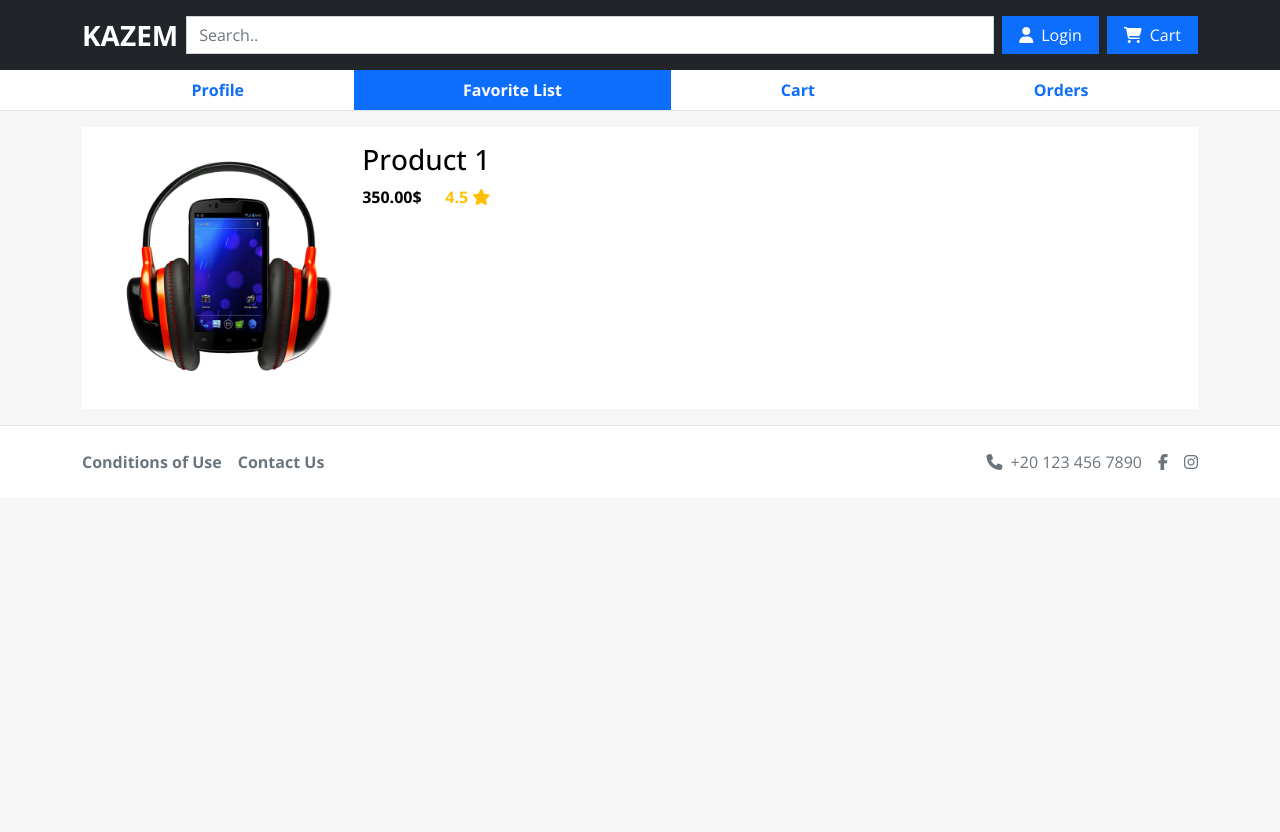
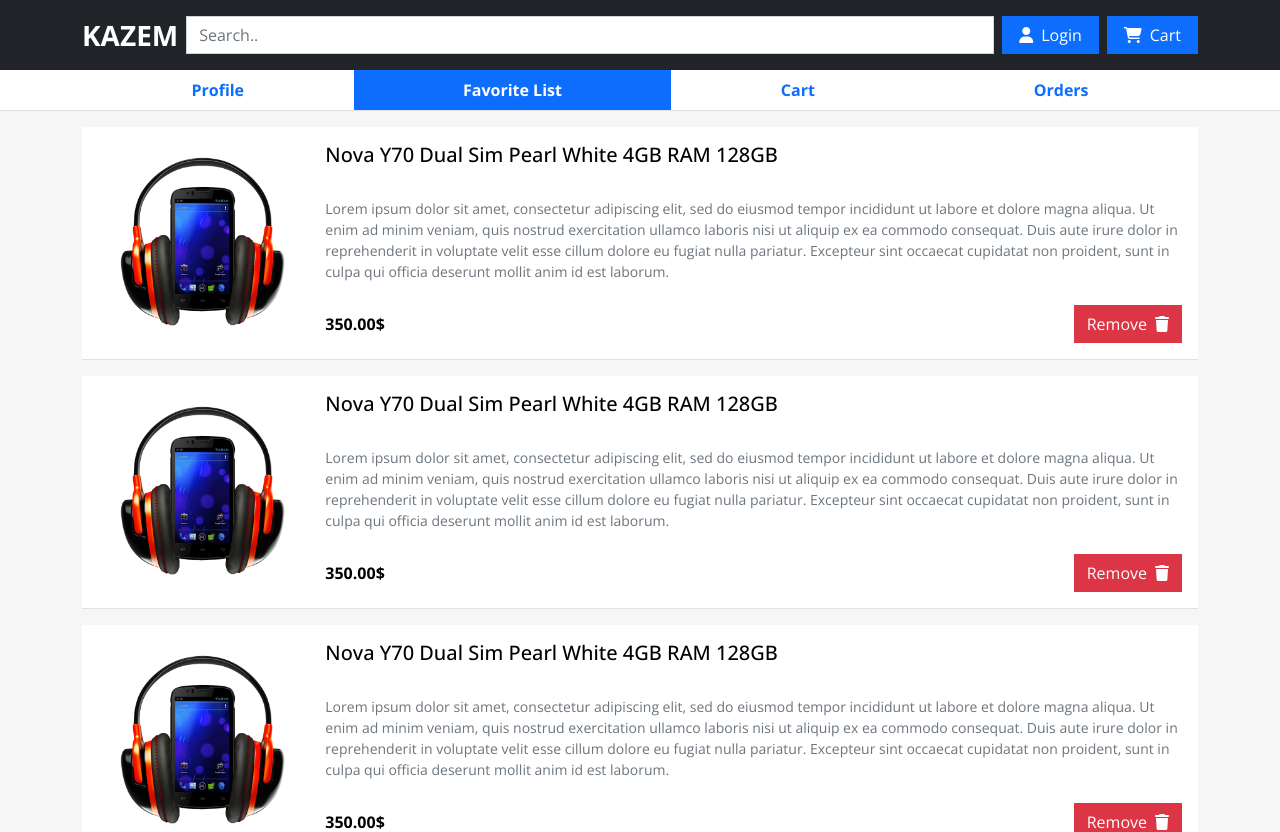
Before and after one commit to AhmedMagdyNoser/KAZEM-Online-Shopping, a React (Create React App) app: page /#/buyer/favList in a window 1280 px wide. Shown: the top 832 px of the page. Before the commit the page ends 800 px from the top, so only its background shows below. Built offline with nearby package versions, Linux system fonts and the light colour scheme.

Commit message:
Fav List Created

```diff
--- a/src/Component/Uitility/ProductWideCard.js
+++ b/src/Component/Uitility/ProductWideCard.js
@@ -2,20 +2,22 @@ import React from 'react'
 import productImg from '../../Images/item.png';
 import { Link } from 'react-router-dom';
 
-export default function ProductWideCard({ title, price, rating }) {
+export default function ProductWideCard({ title, price, rating, description }) {
   return (
-    <Link to={"/products/:id"} className='text-decoration-none bg-white text-black p-3 d-flex'>
-      <img style={{ height: "250px" }} src={productImg} alt={productImg} />
-      <div>
-        <h3>{title}</h3>
-        <div className='d-flex justify-content-between'>
+    <div className='bg-white border-bottom text-black p-3 mb-3 d-flex flex-column flex-md-row gap-3'>
+      <Link to={"/products/:id"} className='align-self-center'>
+        <img style={{ height: "200px" }} src={productImg} alt={productImg} />
+      </Link>
+      <div className='d-flex flex-column justify-content-between gap-1'>
+        <h5>{title}</h5>
+        <small className='text-muted'>{description}</small>
+        <div className='d-flex justify-content-between align-items-center'>
           <b>{price}$</b>
-          <span className='text-warning fw-bold d-flex gap-1 align-items-center'>
-            {rating}
-            <i className='fa-solid fa-star'></i>
-          </span>
+          <button className='btn btn-danger rounded-0'>
+            Remove<i className='fa-solid fa-trash ms-2'></i>
+          </button>
         </div>
       </div>
-    </Link>
+    </div>
   )
 }
--- a/src/Pages/Buyer/BuyerFavList.js
+++ b/src/Pages/Buyer/BuyerFavList.js
@@ -6,7 +6,30 @@ export default function BuyerFavList() {
     <div>
       <BuyerTaps active='Favorite List' />
       <div className="container py-3">
-        <ProductWideCard title='Product 1' price='350.00' rating='4.5' description='test sdfoi siol, isfia afisl aidfj lsi' />
+        <ProductWideCard
+          title="Nova Y70 Dual Sim Pearl White 4GB RAM 128GB"
+          price='350.00'
+          rating='4.5'
+          description='Lorem ipsum dolor sit amet, consectetur adipiscing elit, sed do eiusmod tempor incididunt ut labore et dolore magna aliqua. Ut enim ad minim veniam, quis nostrud exercitation ullamco laboris nisi ut aliquip ex ea commodo consequat. Duis aute irure dolor in reprehenderit in voluptate velit esse cillum dolore eu fugiat nulla pariatur. Excepteur sint occaecat cupidatat non proident, sunt in culpa qui officia deserunt mollit anim id est laborum.'
+        />
+        <ProductWideCard
+          title="Nova Y70 Dual Sim Pearl White 4GB RAM 128GB"
+          price='350.00'
+          rating='4.5'
+          description='Lorem ipsum dolor sit amet, consectetur adipiscing elit, sed do eiusmod tempor incididunt ut labore et dolore magna aliqua. Ut enim ad minim veniam, quis nostrud exercitation ullamco laboris nisi ut aliquip ex ea commodo consequat. Duis aute irure dolor in reprehenderit in voluptate velit esse cillum dolore eu fugiat nulla pariatur. Excepteur sint occaecat cupidatat non proident, sunt in culpa qui officia deserunt mollit anim id est laborum.'
+        />
+        <ProductWideCard
+          title="Nova Y70 Dual Sim Pearl White 4GB RAM 128GB"
+          price='350.00'
+          rating='4.5'
+          description='Lorem ipsum dolor sit amet, consectetur adipiscing elit, sed do eiusmod tempor incididunt ut labore et dolore magna aliqua. Ut enim ad minim veniam, quis nostrud exercitation ullamco laboris nisi ut aliquip ex ea commodo consequat. Duis aute irure dolor in reprehenderit in voluptate velit esse cillum dolore eu fugiat nulla pariatur. Excepteur sint occaecat cupidatat non proident, sunt in culpa qui officia deserunt mollit anim id est laborum.'
+        />
+        <ProductWideCard
+          title="Nova Y70 Dual Sim Pearl White 4GB RAM 128GB"
+          price='350.00'
+          rating='4.5'
+          description='Lorem ipsum dolor sit amet, consectetur adipiscing elit, sed do eiusmod tempor incididunt ut labore et dolore magna aliqua. Ut enim ad minim veniam, quis nostrud exercitation ullamco laboris nisi ut aliquip ex ea commodo consequat. Duis aute irure dolor in reprehenderit in voluptate velit esse cillum dolore eu fugiat nulla pariatur. Excepteur sint occaecat cupidatat non proident, sunt in culpa qui officia deserunt mollit anim id est laborum.'
+        />
       </div>
     </div>
   )
```
Also changed, not shown: src/Component/Home/CategoriesSection.js (+6 -4 lines).
